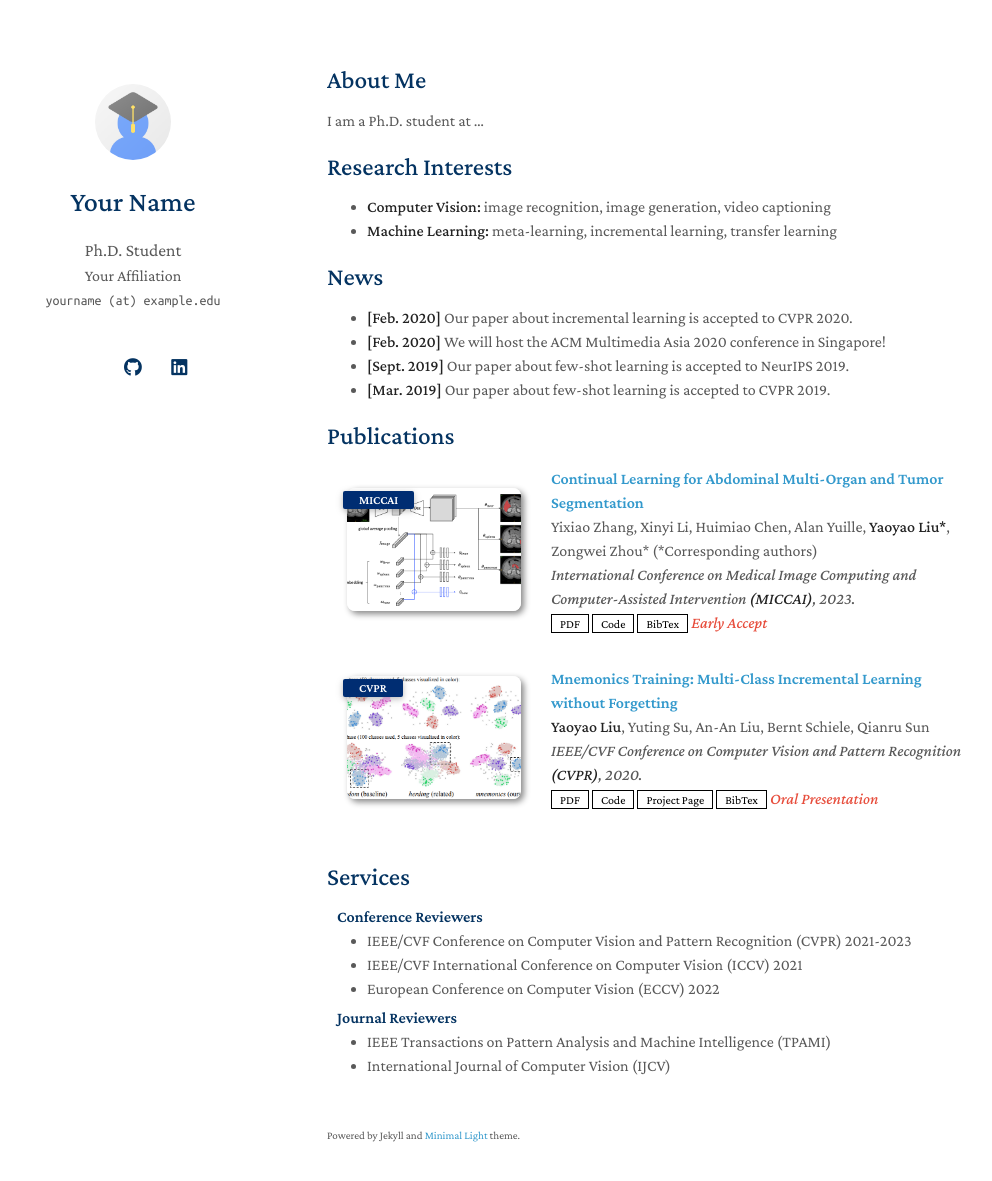
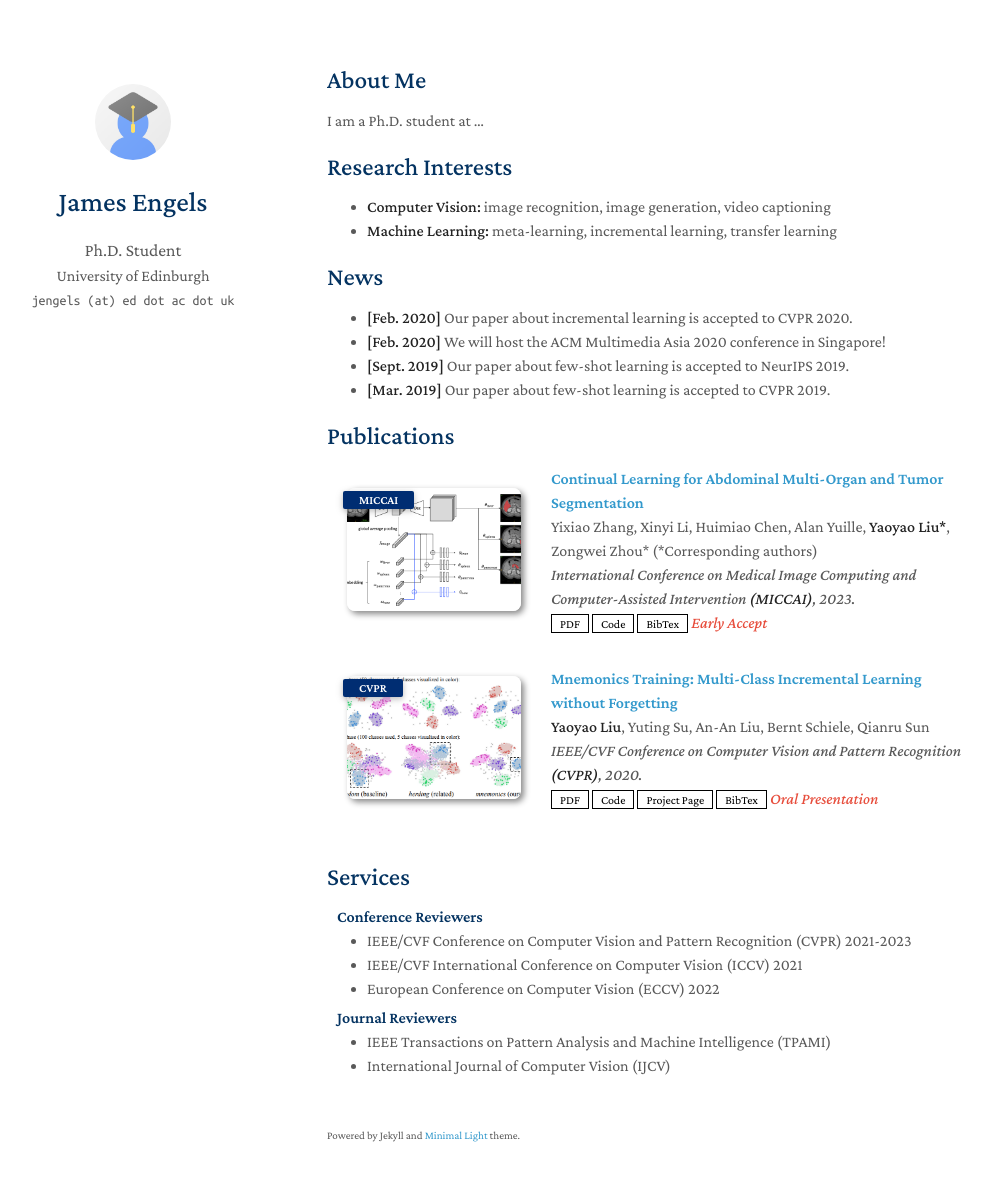
Before and after one commit to james-j-engels/james-j-engels.github.io, a Jekyll site: the page built from index.md, in a window 1280 px wide and 1216 px high. Shown: the top 1181 px of the window, without its empty margins (143-1135 px from the left). Built offline with Jekyll 4.4.1, drawn with Linux system fonts in a browser that asks for light colours; a style sheet for code colours, icons or effects is not loaded; our own code applies the rules of GitHub Pages for plain Markdown files.

Commit message:
Update _config.yml

```diff
--- a/_config.yml
+++ b/_config.yml
@@ -1,22 +1,19 @@
 # Basic Information
-title: Your Name
+title: James Engels
 position: Ph.D. Student
-affiliation: Your Affiliation
-email: yourname (at) example.edu
+affiliation: University of Edinburgh
+email: jengels (at) ed dot ac dot uk
 
 # Search Engine Optimization (SEO)
 # The following information is used to improve the website traffic from search engines, e.g., Google.
-keywords: minimal light
-description: The Minimal Light is a simple and elegant jekyll theme for academic personal homepage.
+keywords: james engels linguist edinburgh semantics morphology
+description: Personal website for the linguist James (J.) Engels
 canonical: https://minimal-light-theme.yliu.me/
 
 # Links
 # If you don't need one of them, you may delete the corresponding line.
-google_scholar: https://scholar.google.com/
+google_scholar: https://scholar.google.com/citations?user=VnNoKD4AAAAJ&hl=en
 cv_link: assets/files/curriculum_vitae.pdf
-github_link: https://github.com/
-linkedin: https://www.linkedin.com/
-twitter: https://twitter.com/
 
 # Images (e.g., your profile picture and your website's favicon)
 # "favicon" and "favicon_dark" are used for the light and dark modes, respectively.
@@ -36,10 +33,6 @@ auto_dark_mode: true
 # You can use this option to choose between Serif or Sans Serif fonts.
 font: "Serif" # or "Sans Serif"
 
-# Google Analytics ID
-# Please remove this if you don't use Google Analytics
-google_analytics: UA-111540567-4
-
 # Use this project as a remote theme for GitHub Pages
 # See the guide here: https://docs.github.com/en/pages/setting-up-a-github-pages-site-with-jekyll/adding-a-theme-to-your-github-pages-site-using-jekyll
 remote_theme: yaoyao-liu/minimal-light
```
